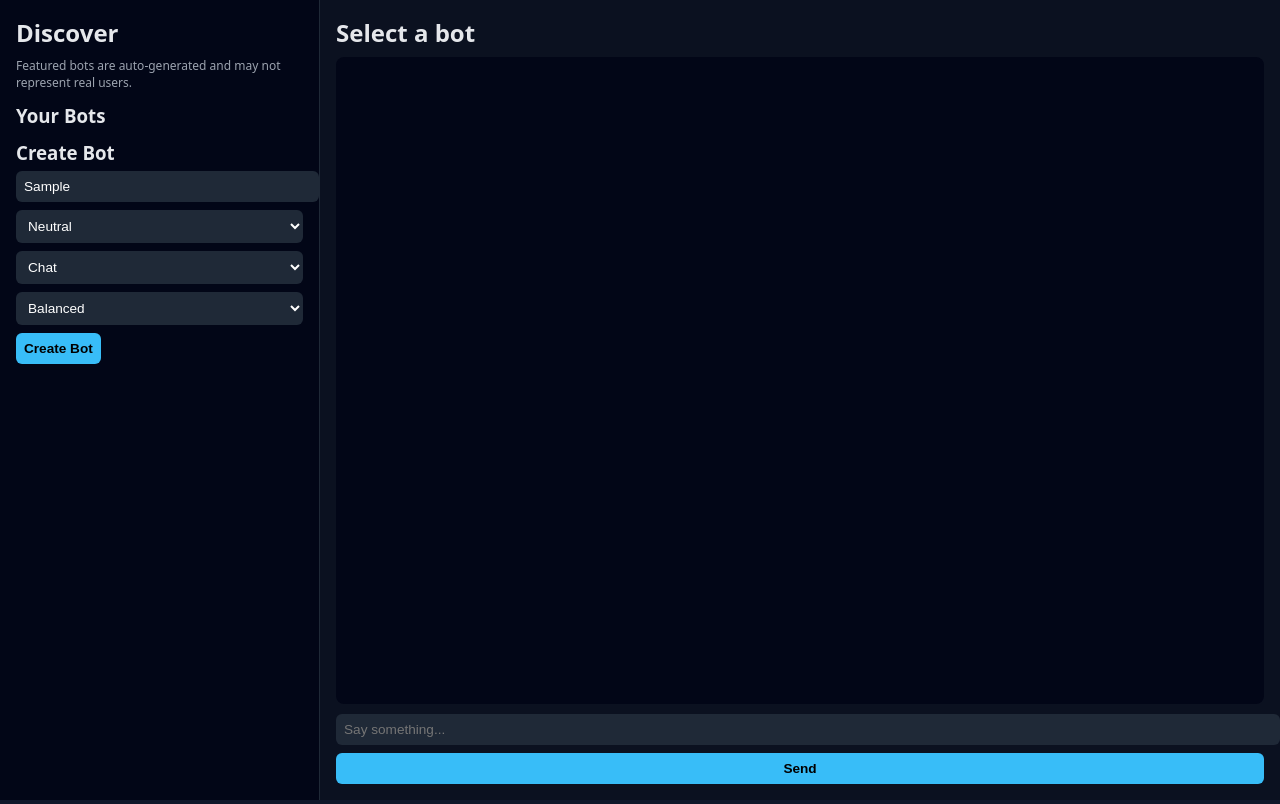
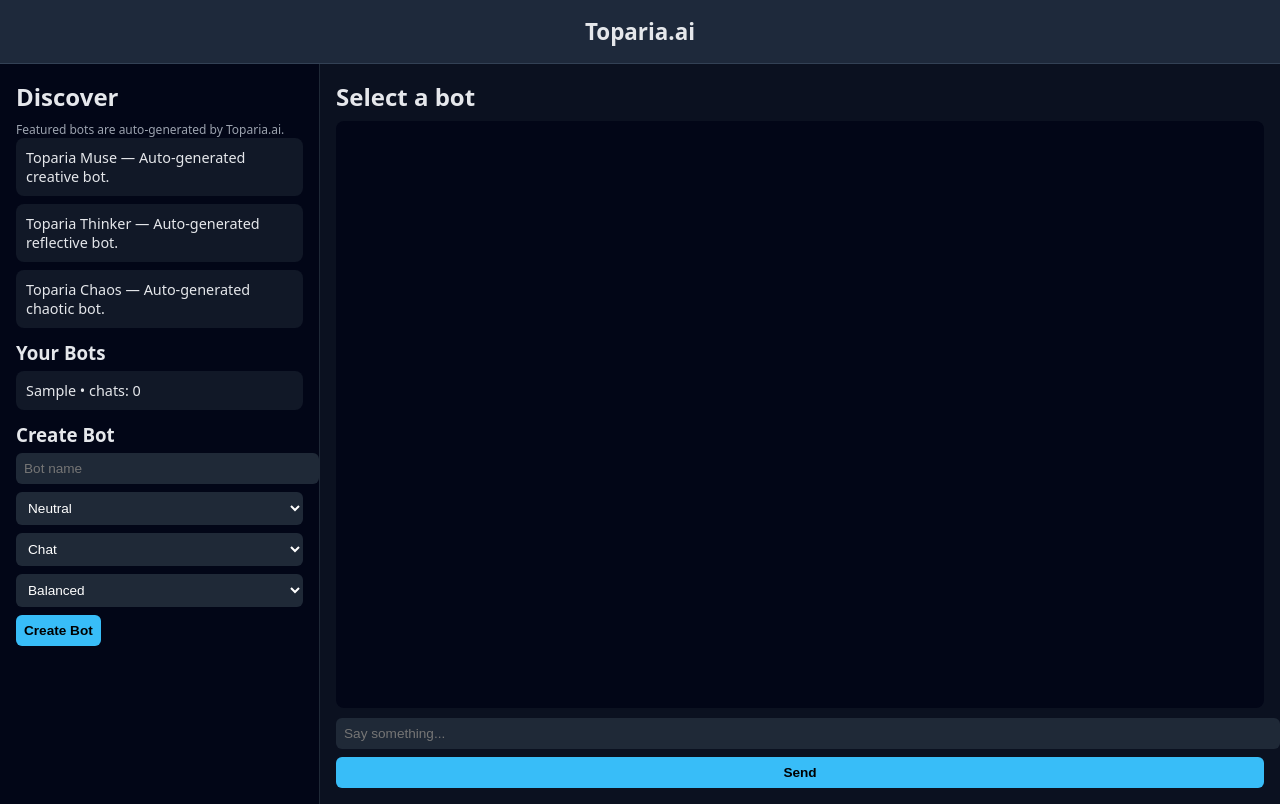
Before and after one commit to LarryInvictus/Toparia.ai, a plain HTML site: page index.html in a window 1280 px wide. Both pictures are taken after typing "Sample" into the empty fields and a click on the button "Create Bot". Drawn offline with Linux system fonts and the light colour scheme.

Commit message:
Update index.html

```diff
--- a/index.html
+++ b/index.html
@@ -2,17 +2,25 @@
 <html lang="en">
 <head>
 <meta charset="UTF-8">
-<title>Offline AI Bot Platform</title>
+<title>Toparia.ai</title>
 <style>
   body {
     margin:0; padding:0;
     background:#0f172a; color:#e5e7eb;
     font-family:system-ui;
   }
+  .header {
+    background:#1e293b;
+    padding:16px;
+    font-size:1.4rem;
+    font-weight:700;
+    text-align:center;
+    border-bottom:1px solid #334155;
+  }
   .container {
     display:grid;
     grid-template-columns: 320px 1fr;
-    height:100vh;
+    height:calc(100vh - 60px);
   }
   .sidebar {
     background:#020617;
@@ -78,13 +86,15 @@
 </head>
 <body>
 
+<div class="header">Toparia.ai</div>
+
 <div class="container">
 
   <!-- LEFT: Discover + Bot list + Creator -->
   <div class="sidebar">
     <h2>Discover</h2>
     <div class="disclaimer">
-      Featured bots are auto-generated and may not represent real users.
+      Featured bots are auto-generated by Toparia.ai.
     </div>
     <div id="discover"></div>
 
@@ -124,7 +134,8 @@
 </div>
 
 <script type="module">
-  import { AIEngine } from './ai.js';
+  import { BrainEngine } from './brain.js';
+  import { AIChecker } from './ai.js';
 
   const discoverEl = document.getElementById('discover');
   const botListEl = document.getElementById('botList');
@@ -139,7 +150,7 @@
   let activeBotId = null;
 
   function loadBots() {
-    const raw = localStorage.getItem('offlineBots');
+    const raw = localStorage.getItem('topariaBots');
     if (!raw) return;
     const data = JSON.parse(raw);
     bots = {};
@@ -147,11 +158,8 @@
       const b = data[id];
       bots[id] = {
         ...b,
-        engine: new AIEngine({
-          personality: b.personality,
-          mode: b.mode,
-          style: b.style
-        })
+        brain: new BrainEngine(),
+        checker: new AIChecker()
       };
     });
   }
@@ -162,7 +170,7 @@
       const { name, personality, mode, style, chats } = bots[id];
       plain[id] = { name, personality, mode, style, chats };
     });
-    localStorage.setItem('offlineBots', JSON.stringify(plain));
+    localStorage.setItem('topariaBots', JSON.stringify(plain));
   }
 
   function renderBots() {
@@ -185,9 +193,9 @@
   function addDiscoverBots() {
     discoverEl.innerHTML = '';
     const featured = [
-      { name: 'StoryWeaver', desc: 'Auto-generated storytelling bot.' },
-      { name: 'DeepThinker', desc: 'Auto-generated reflective bot.' },
-      { name: 'ChaosMuse', desc: 'Auto-generated chaotic chat bot.' }
+      { name: 'Toparia Muse', desc: 'Auto-generated creative bot.' },
+      { name: 'Toparia Thinker', desc: 'Auto-generated reflective bot.' },
+      { name: 'Toparia Chaos', desc: 'Auto-generated chaotic bot.' }
     ];
     featured.forEach(f => {
       const div = document.createElement('div');
@@ -214,7 +222,6 @@
     if (!name) return;
 
     const id = Date.now().toString();
-    const engine = new AIEngine({ personality, mode, style });
 
     bots[id] = {
       id,
@@ -222,7 +229,8 @@
       personality,
       mode,
       style,
-      engine,
+      brain: new BrainEngine(),
+      checker: new AIChecker(),
       chats: 0
     };
 
@@ -238,8 +246,11 @@
     if (!text) return;
 
     addMsg(text, 'user');
-    const reply = await bot.engine.respond(text);
-    addMsg(reply, 'ai');
+
+    const draft = bot.brain.respond(text);
+    const final = bot.checker.check(draft, text);
+
+    addMsg(final, 'ai');
 
     bot.chats = (bot.chats || 0) + 1;
     chatInputEl.value = '';
```
